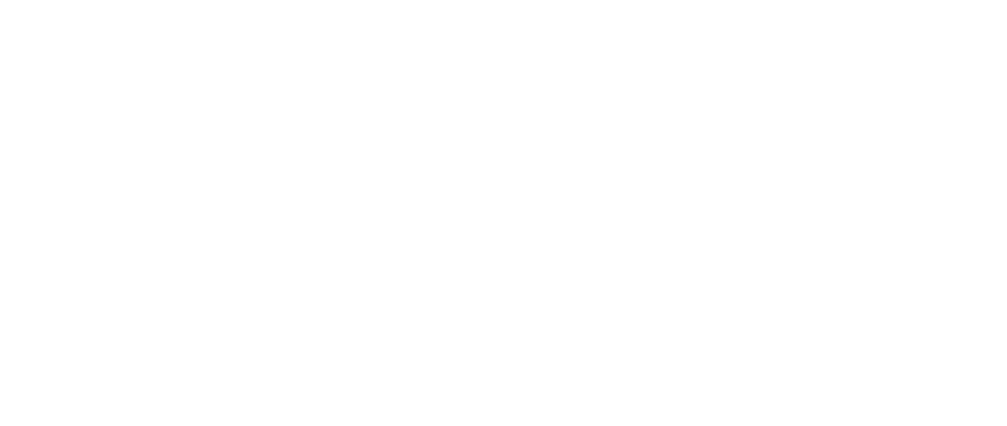
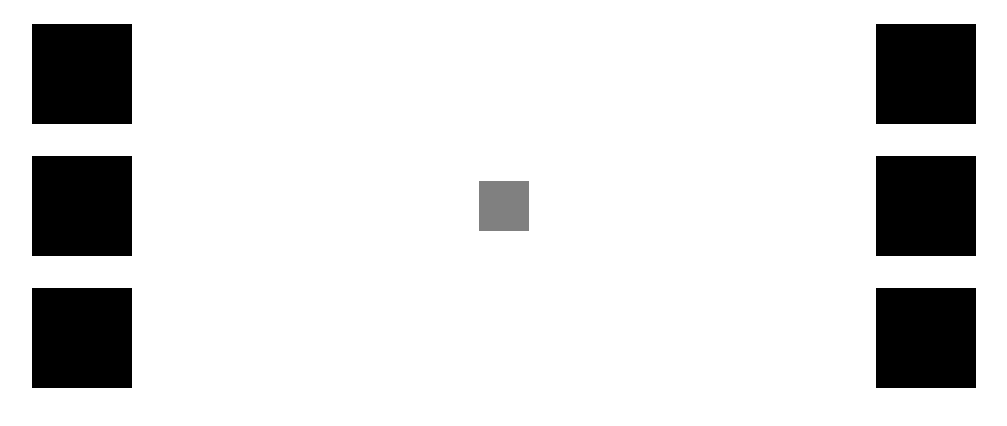
Before and after one commit to Sudo-Renan/odin-rock-paper-scissors, a plain HTML site: page index.html in a window 1280 px wide. Shown: the whole page, without its empty margins (136-1143 px from the left). Drawn offline with Linux system fonts and the light colour scheme.

Commit message:
update readme, index, and created a style sheet with the minimal css setting the flex to the nodes

```diff
--- a/index.html
+++ b/index.html
@@ -5,8 +5,29 @@
     <meta http-equiv="X-UA-Compatible" content="IE=edge">
     <meta name="viewport" content="width=device-width, initial-scale=1.0">
     <title>Document</title>
+    <link rel="stylesheet" href="style.css">
 </head>
 <body>
+    <div id="container">
+        <div class="container">
+            <div class="user">
+                <figure class="rock"></figure>
+                <figure class="paper"></figure>
+                <figure class="scissors"></figure>
+
+
+            </div>
+
+            <div class="result"></div>
+
+            <div class="pc">
+                <figure class="rock"></figure>
+                <figure class="paper"></figure>
+                <figure class="scissors"></figure>
+            </div>
+
+        </div>
+    </div>
 
 </body>
 </html>
--- a/script.js
+++ b/script.js
@@ -31,6 +31,7 @@ function getComputerChoice() {
 }
 
 // function to get the user choice
+// set an input value later
 function getUserChoice(choice){
     let result = `${choice}`
     return result.toUpperCase()
--- /dev/null
+++ b/style.css
@@ -0,0 +1,36 @@
+#container {
+    display: flex;
+    justify-content: center;
+}
+
+.container{
+    display: flex;
+    flex-direction: row;
+    justify-content: space-around;
+    align-items: center;
+
+    width: 80vw;
+}
+
+.user, .pc {
+    display: flex;
+    flex-direction: column;
+    flex: 1;
+}
+
+.user figure, .pc figure {
+    width: 100px;
+    height: 100px;
+    background-color: black;
+}
+
+.pc{
+    align-items: flex-end;
+}
+
+
+.result {
+    background-color: gray;
+    width: 50px;
+    height: 50px;
+}
```
Also changed, not shown: 1 other file.
